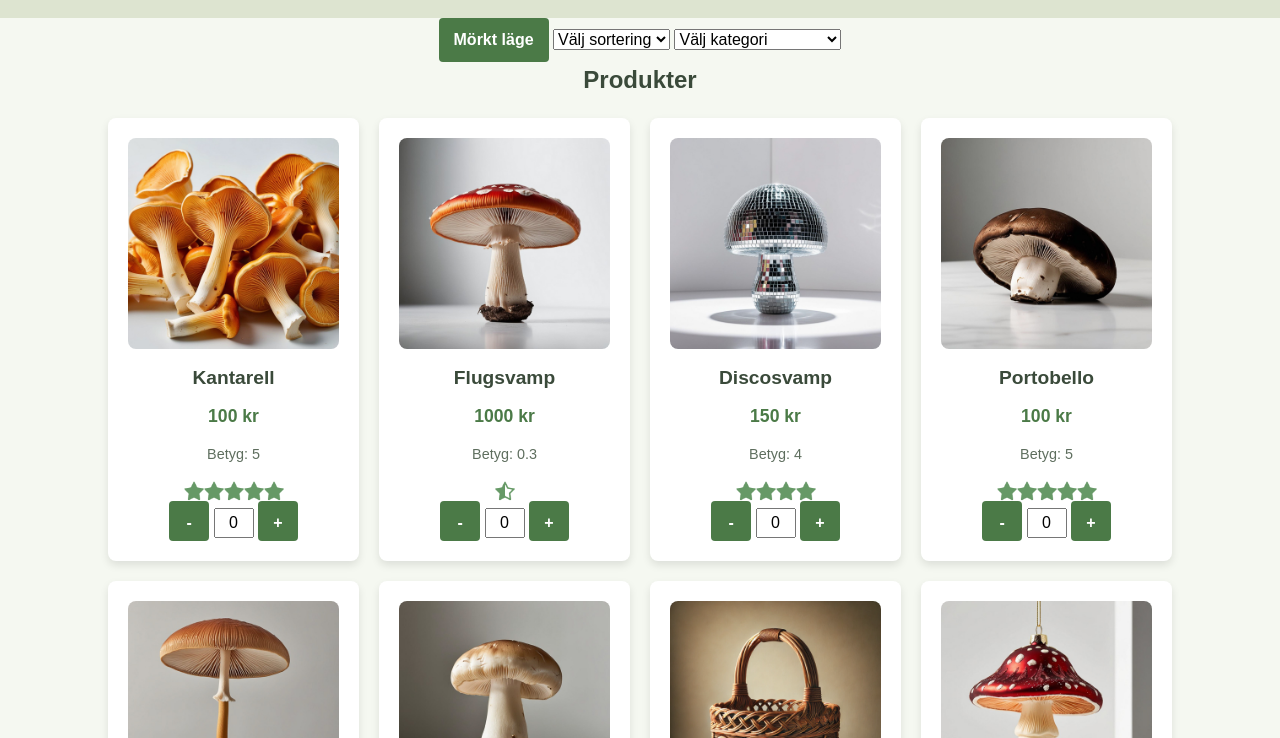
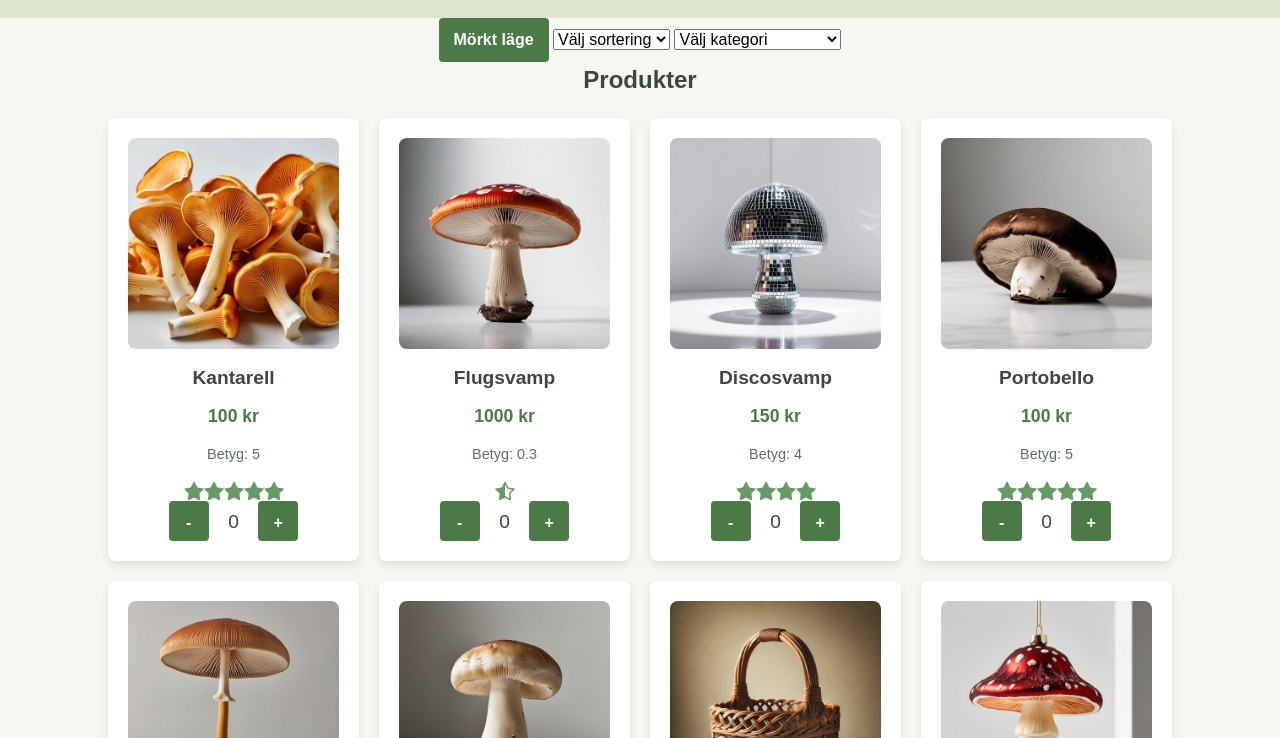
Before and after one commit to NicoleSilfverling/mushroom-webshop, a website built with Vite: page index.html in a window 1280 px wide. Shown: the part 62-800 px from the top of the page. Built offline with nearby package versions, Linux system fonts and the light colour scheme.

Commit message:
change amount input to span

```diff
--- a/src/main.mjs
+++ b/src/main.mjs
@@ -59,9 +59,9 @@ function printProducts() {
           <button class="productCount" data-id="decrease-${
             product.id
           }">-</button>
-          <input type="number" id="amount-${product.id}" value="${
+          <span id="amount-${product.id}" class="product-amount">${
       product.amount
-    }">
+    }</span>
           <button class="productCount" data-id="increase-${
             product.id
           }">+</button>
@@ -146,8 +146,8 @@ function increaseDecreaseProductCount(e) {
     }
     products[id].amount -= 1;
   }
-  const inputField = document.querySelector(`#amount-${id}`);
-  inputField.value = products[id].amount;
+  const amountField = document.querySelector(`#amount-${id}`);
+  amountField.textContent = products[id].amount;
   updateCart();
 }
 
--- a/src/scss/style.scss
+++ b/src/scss/style.scss
@@ -142,9 +142,12 @@ input[type=number] {
     color: var(--text-secondary);
     margin-bottom: 15px;
   }
-  input {
+  .product-amount {
+    padding: 15px;
     width: 40px;
     text-align: center;
+    color: var(--text-primary);
+    font-size: 1.2rem;
   }
 }
 
```
